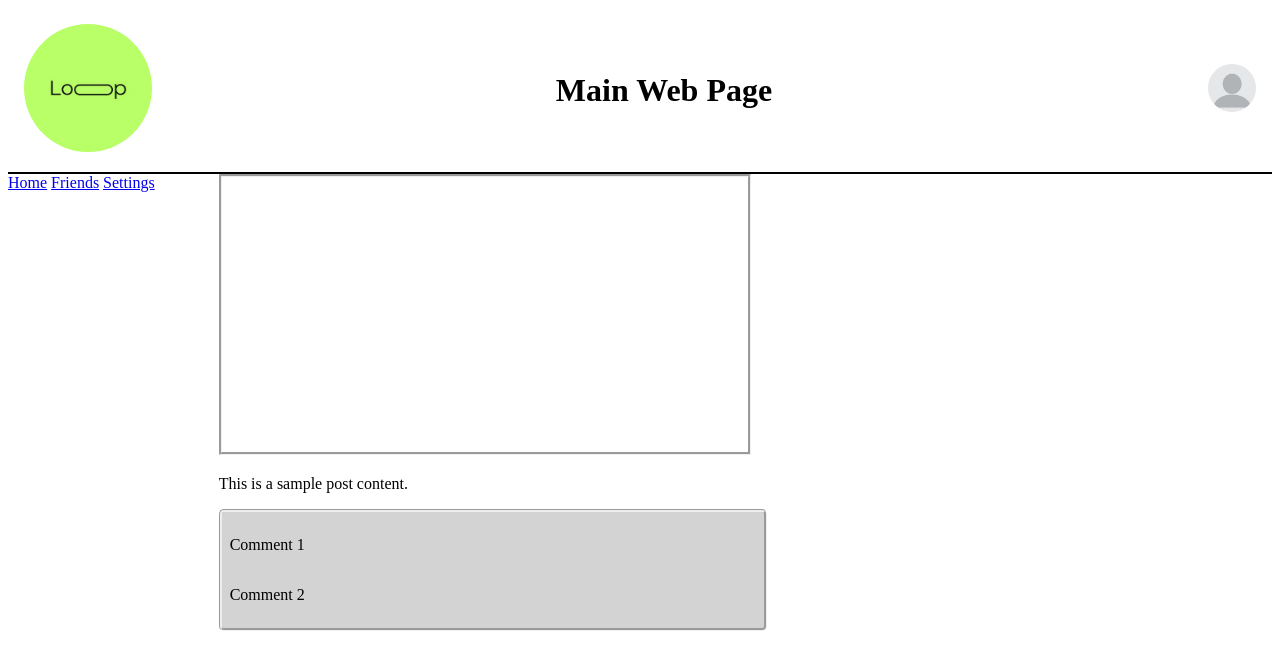
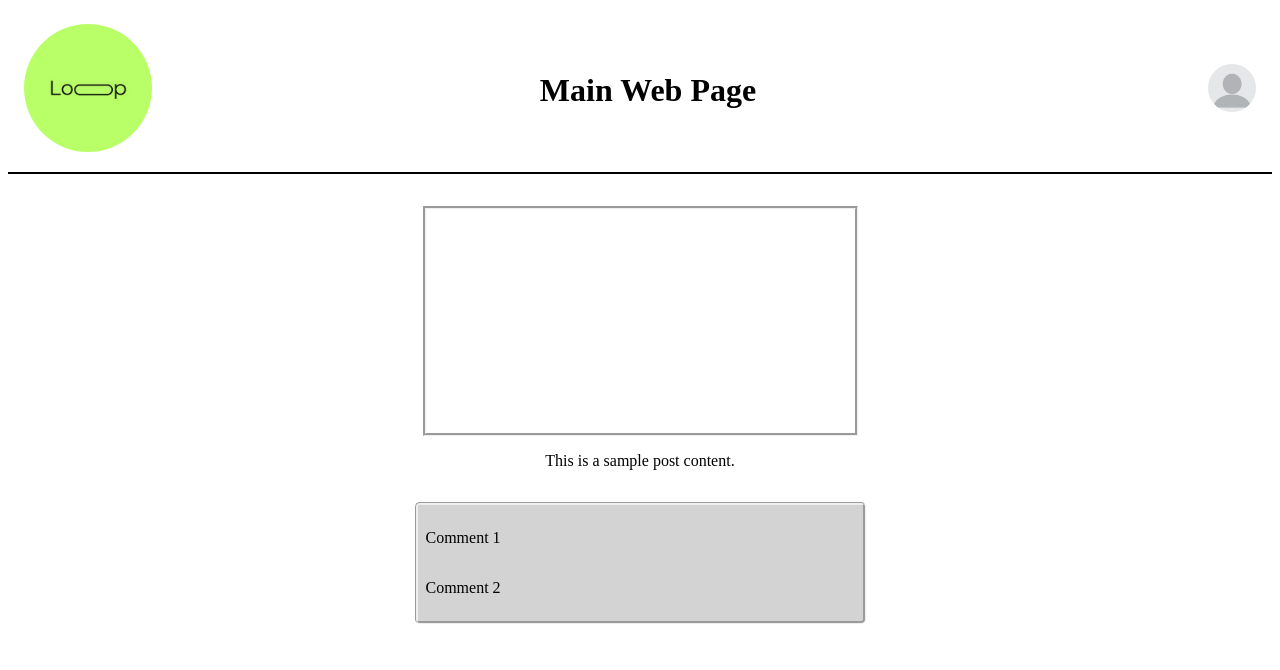
Before and after one commit to xhorey/social_media_proj, a Django app: page / in a window 1280 px wide. Shown: the top 670 px of the page. Run offline with Django 5.2, Linux system fonts and the light colour scheme.

Commit message:
Fixed styles

```diff
--- a/project_1/static/Styles/Main_Page.css
+++ b/project_1/static/Styles/Main_Page.css
@@ -21,11 +21,13 @@
 }
 #MainHeader{
     font-size: 2em;
-    padding-right: 1em;
+    padding-right: 2em;
 }
 .content{
-    display:grid;
-    grid-template-columns: 1fr 5fr;
+    display: flex;
+    flex-direction: column;
+    align-items: center;
+    justify-content: center;
 }
 .profile-dropdown {
   position: relative;
@@ -69,3 +71,11 @@
     width: 50%;
     border-style: groove;
 }
+
+.posts{
+    display: flex;
+    flex-direction: column;
+    align-items: center;
+    justify-content: center;
+    margin-top: 2em;
+}
--- a/project_1/templates/Main_Web_Page.html
+++ b/project_1/templates/Main_Web_Page.html
@@ -22,11 +22,6 @@
         </div>
     </div>
     <div class="content">
-        <div class="sidebar">
-            <a href="/Main_page/Main_Web_Page.html" class="links">Home</a>
-            <a href="/Friends_page/Friends.html" class="links">Friends</a>
-            <a href="/Settings_page/Settings.html" class="links">Settings</a>
-        </div>
          <div class="posts">
             <img id="postImage" src="{% static 'Assets/Blank_pic.png' %}" alt="Sample Post Image">
             <div class="post-content">
```
